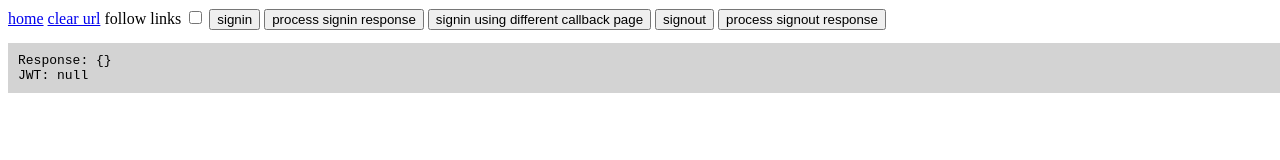
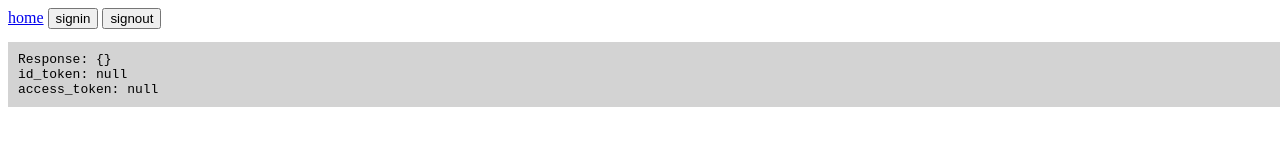
Before and after one commit to bisand/OidcClient, a plain HTML site: page index.html in a window 1280 px wide. Drawn offline with Linux system fonts and the light colour scheme; no server answers.

Commit message:
Did some cleanup

```diff
--- a/index.html
+++ b/index.html
@@ -6,16 +6,12 @@
     </head>
     <body>
         <div>
-            <a href='/'>home</a>
-            <a href='oidc-client-sample.html'>clear url</a>
-            <label>follow links
-                <input type="checkbox" id='links'>
-            </label>
+            <a href='/test'>home</a>
             <button id='signin'>signin</button>
-            <button id='processSignin'>process signin response</button>
-            <button id='signinDifferentCallback'>signin using different callback page</button>
+            <!-- <button id='processSignin'>process signin response</button> -->
+            <!-- <button id='signinDifferentCallback'>signin using different callback page</button> -->
             <button id='signout'>signout</button>
-            <button id='processSignout'>process signout response</button>
+            <!-- <button id='processSignout'>process signout response</button> -->
         </div>
 
         <pre id='out'></pre>
--- a/oidc.js
+++ b/oidc.js
@@ -11,14 +11,14 @@ var OidcClient = function(settings) {
         if (!self.settings.identity_server_uri) {
             throw new Error("identityServer uri is not defined.");
         }
-        getOidConfig(
-            function(response) {
-                self.openIdConfig = JSON.parse(response);
-            },
-            function(error) {
-                throw new Error("An error occurred while contacting identityServer: " + error);
-            }
-        );
+        // getOidConfig(
+        //     function(response) {
+        //         self.openIdConfig = JSON.parse(response);
+        //     },
+        //     function(error) {
+        //         throw new Error("An error occurred while contacting identityServer: " + error);
+        //     }
+        // );
     };
 
     self.createSigninRequest = function(resolve, reject) {
--- a/sample.js
+++ b/sample.js
@@ -49,8 +49,9 @@ function signout(){
 
 client.processSigninResponse(function(response){
     currentResponse = response;
-    var decoded = client.jwtDecode(response.id_token);
-    log('Response: ' + JSON.stringify(response, null, 2) + '<br/>JWT: ' + JSON.stringify(decoded, null, 2));
+    var idToken = client.jwtDecode(response.id_token);
+    var accessToken = client.jwtDecode(response.access_token);
+    log('Response: ' + JSON.stringify(response, null, 2) + '<br/>id_token: ' + JSON.stringify(idToken, null, 2) + '<br/>access_token: ' + JSON.stringify(accessToken, null, 2));
 
 }, function(error){
     log('ERROR: ' + error);
```
